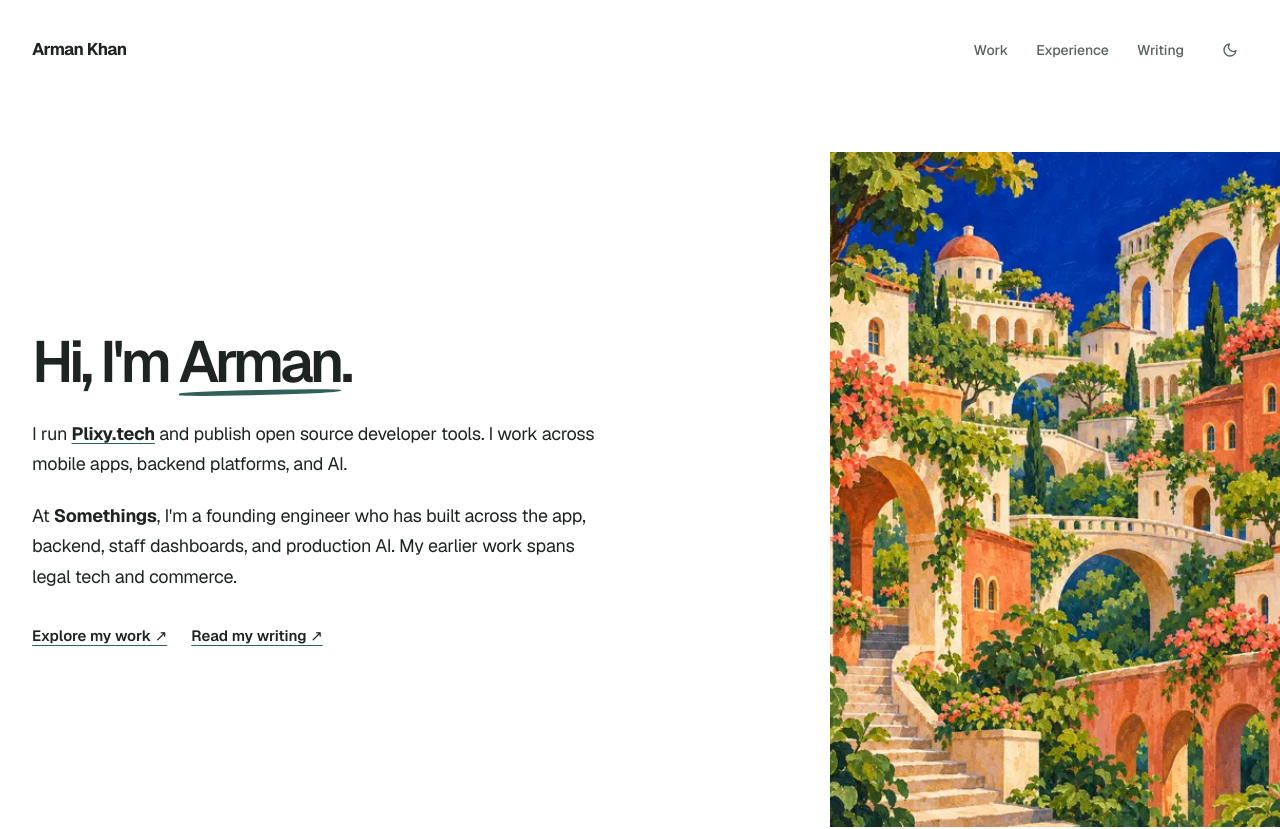
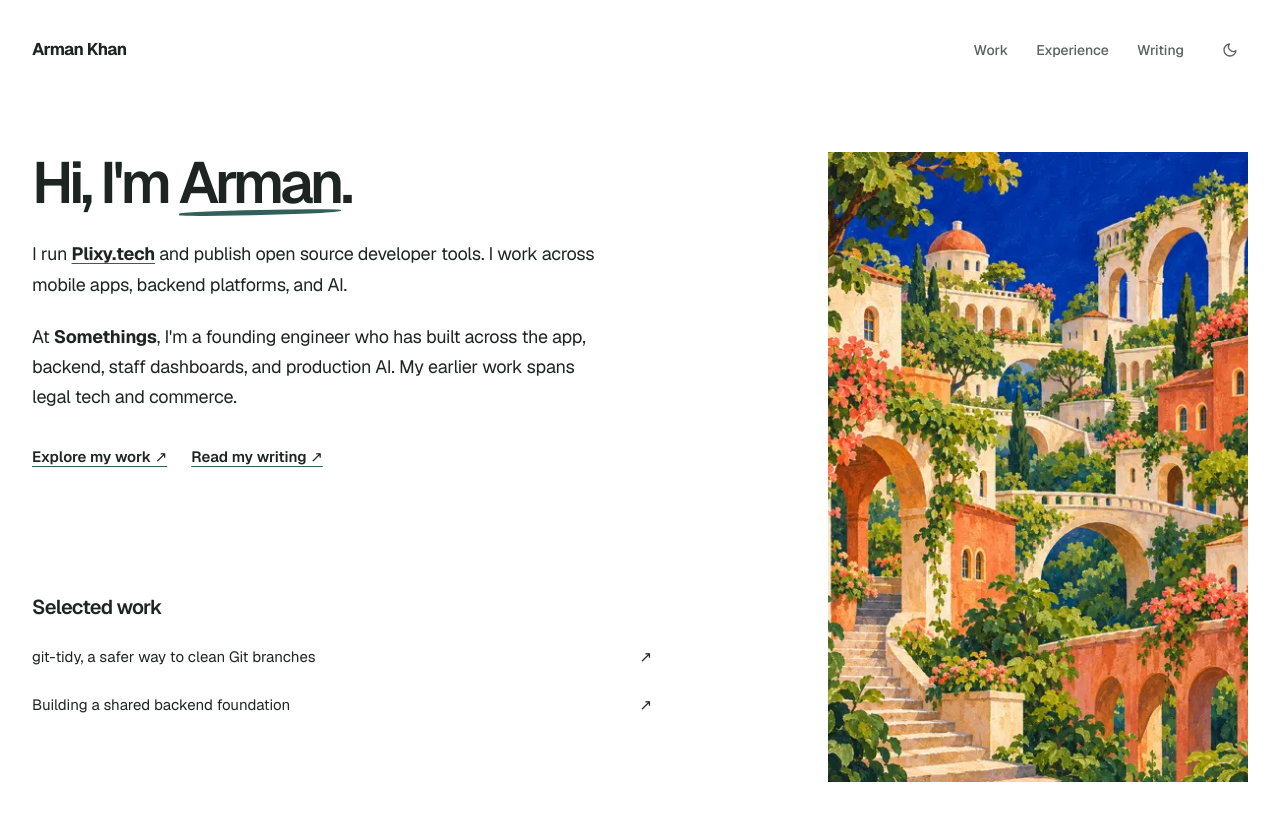
Before and after one commit to iarmankhan/my-site-2.0, a Next.js app: page / in a window 1280 px wide. Shown: the top 829 px of the page. Built offline with nearby package versions, Linux system fonts and the light colour scheme.

Commit message:
Inset portrait beside homepage content

```diff
--- a/src/app/globals.css
+++ b/src/app/globals.css
@@ -459,10 +459,14 @@ body {
 }
 .home-hero {
   display: grid;
-  grid-template-columns: minmax(0, 1fr) minmax(260px, min(36vw, 450px));
-  align-items: center;
-  gap: clamp(40px, 6vw, 100px);
-  min-height: min(675px, calc(100dvh - 160px));
+  grid-template-columns: minmax(0, 620px) minmax(300px, 420px);
+  justify-content: space-between;
+  align-items: start;
+  column-gap: clamp(48px, 7vw, 100px);
+}
+.home-intro {
+  grid-column: 1;
+  grid-row: 1;
 }
 .home-title {
   margin: 0 0 26px;
@@ -510,7 +514,8 @@ body {
 }
 .hero-art {
   position: relative;
-  left: max(32px, (100vw - 1220px) / 2);
+  grid-column: 2;
+  grid-row: 1 / span 2;
   width: 100%;
   aspect-ratio: 2 / 3;
   overflow: hidden;
@@ -531,8 +536,9 @@ body {
   }
 }
 .home-selected {
-  max-width: 780px;
-  margin-top: 70px;
+  grid-column: 1;
+  grid-row: 2;
+  margin-top: 64px;
 }
 .home-selected h2 {
   margin-bottom: 16px;
@@ -870,7 +876,6 @@ body {
     max-height: none;
     aspect-ratio: 2 / 3;
     margin: 46px 0 0 auto;
-    left: 0;
   }
 }
 @media (max-width: 760px) {
@@ -931,7 +936,6 @@ body {
     max-height: none;
     aspect-ratio: 2 / 3;
     margin: 46px 0 0 auto;
-    left: 0;
   }
   .hero-art img {
     object-position: center 48%;
--- a/src/app/page.tsx
+++ b/src/app/page.tsx
@@ -33,7 +33,7 @@ export default function Home() {
       <JsonLd data={personJsonLd} />
       <JsonLd data={websiteJsonLd} />
       <div className="home-hero">
-        <div>
+        <div className="home-intro">
           <h1 className="home-title">
             Hi, I&apos;m <span className="signature-underline">Arman</span>.
           </h1>
@@ -71,7 +71,6 @@ export default function Home() {
             priority
           />
         </figure>
-      </div>
         <section className="home-selected" aria-labelledby="selected-work-title">
           <h2 id="selected-work-title">Selected work</h2>
           <div className="home-selected-list">
@@ -90,5 +89,6 @@ export default function Home() {
           </div>
         </section>
       </div>
+    </div>
   );
 }
```
Lines whose indentation alone changed are shown as unchanged.
